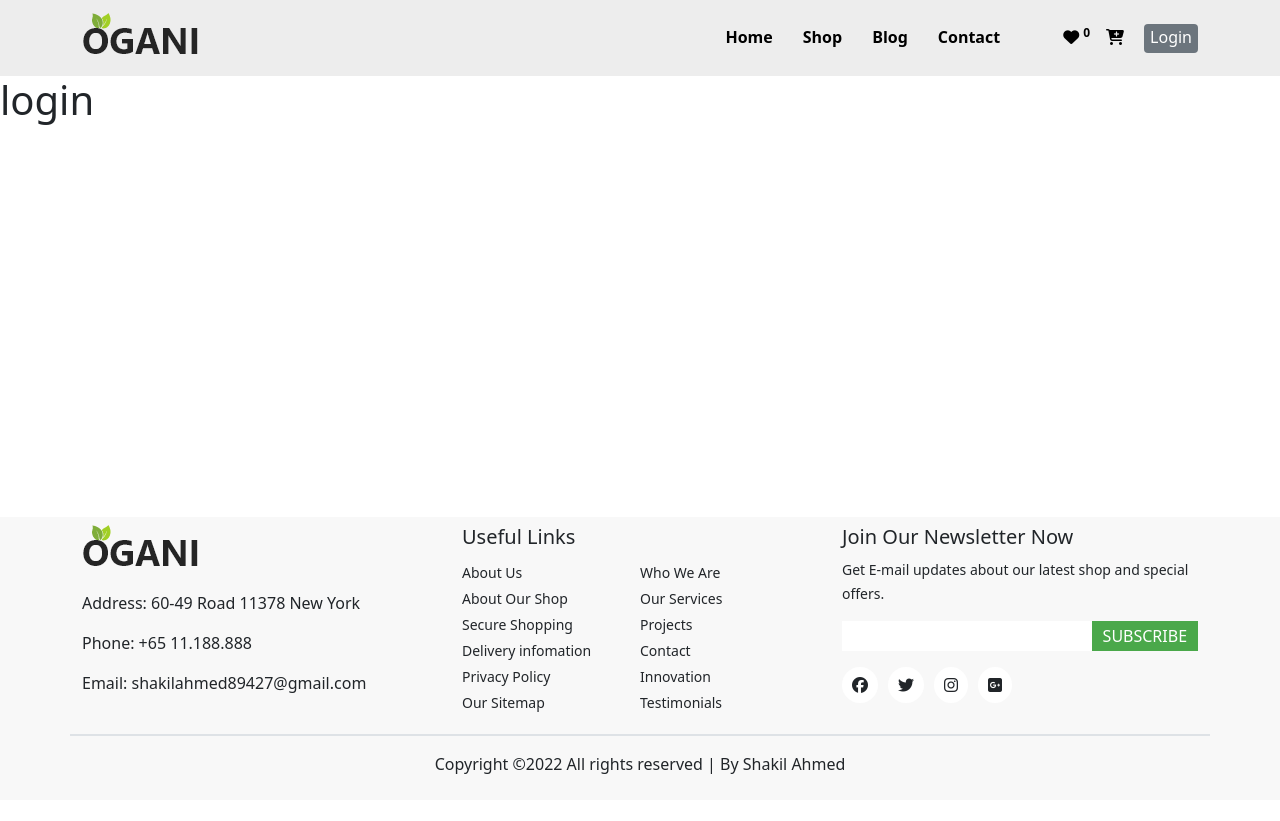
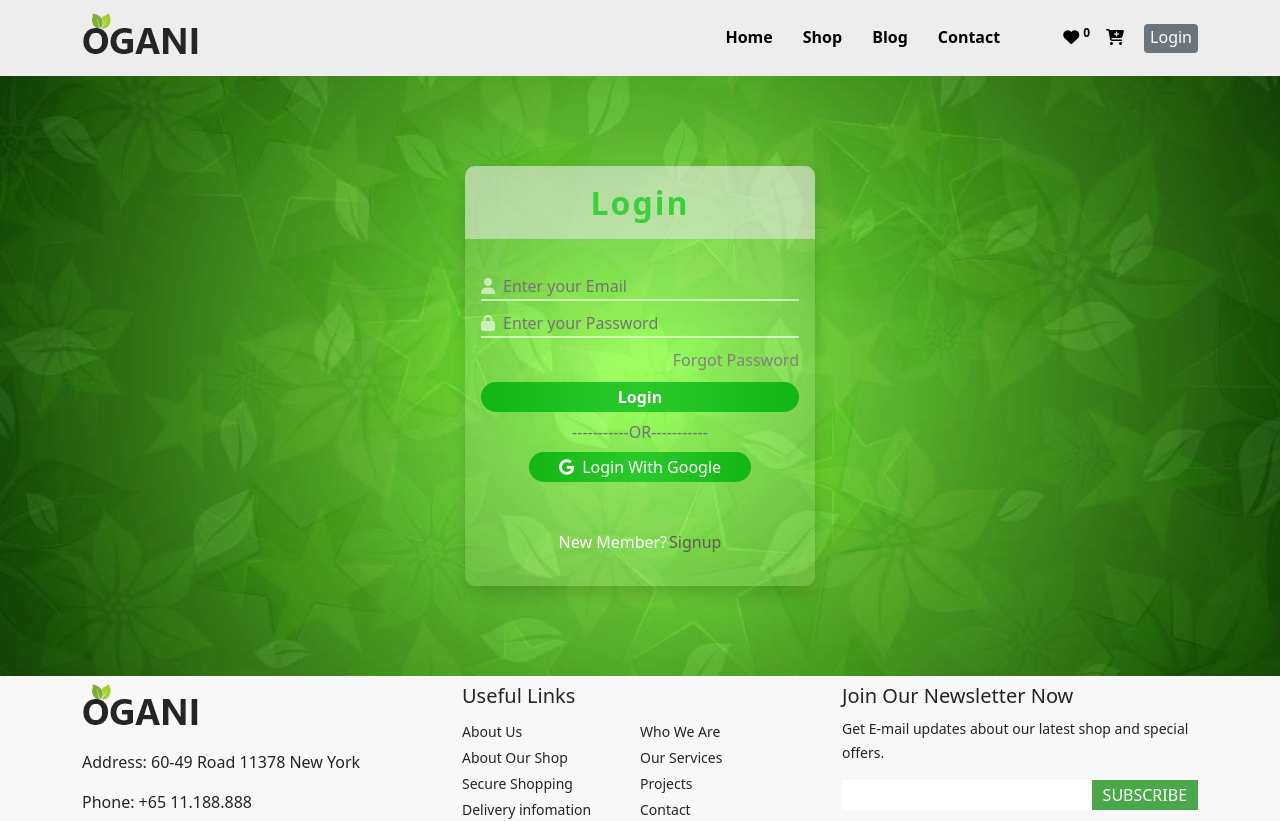
Before and after one commit to shakil89427/Ogani-Client, a React (Create React App) app: page /login in a window 1280 px wide. Shown: the top 821 px of the page. Before the commit the page ends 800 px from the top, so only its background shows below. Built offline with nearby package versions, Linux system fonts and the light colour scheme; no server answers.

Commit message:
login design done

```diff
--- a/src/Components/LoginSignup/Login.js
+++ b/src/Components/LoginSignup/Login.js
@@ -1,10 +1,52 @@
 import React from "react";
+import { Link } from "react-router-dom";
 import "./LoginSignup.css";
 
 const Login = () => {
+  const login = (e) => {
+    e.preventDefault();
+  };
   return (
-    <div>
-      <h1>login</h1>
+    <div className="login-signup-main">
+      <div className="login-main shadow">
+        <h2 className="login-h2">Login</h2>
+        <div className="p-3">
+          <form onSubmit={login}>
+            <div className="input-div">
+              <i class="fas fa-user"></i>
+              <input required placeholder="Enter your Email" type="email" />
+            </div>
+            <div className="input-div">
+              <i class="fas fa-lock"></i>
+              <input
+                required
+                placeholder="Enter your Password"
+                type="password"
+              />
+            </div>
+            <div className="resetpass">
+              <a href="#">Forgot Password</a>
+            </div>
+            <button type="submit" className="login-signup-btn">
+              Login
+            </button>
+          </form>
+          <p className="my-2 text-center text-secondary">
+            -----------OR-----------
+          </p>
+          <div className="my-2 text-center alternate-sign">
+            <button>
+              <i class="me-2 fab fa-google"></i>Login With Google
+            </button>
+            <p className="mt-5 text-white">
+              New Member?
+              <Link className="newmember" to="signup">
+                Signup
+              </Link>
+            </p>
+          </div>
+        </div>
+      </div>
     </div>
   );
 };
--- a/src/Components/LoginSignup/LoginSignup.css
+++ b/src/Components/LoginSignup/LoginSignup.css
@@ -0,0 +1,91 @@
+.login-signup-main {
+  display: grid;
+  place-content: center;
+  min-height: 600px;
+  background-image: url("../../img/login.jpg");
+  background-position: center;
+  background-repeat: none;
+  background-size: cover;
+}
+.login-h2 {
+  text-align: center;
+  padding: 5% 0;
+  background-color: rgba(236, 233, 233, 0.548);
+  border-top-right-radius: 10px;
+  border-top-left-radius: 10px;
+  color: rgb(57, 209, 57);
+  font-weight: 700;
+  letter-spacing: 2px;
+}
+.login-main {
+  background-color: white;
+  width: 350px;
+  border-radius: 10px;
+  background-color: rgba(244, 248, 245, 0.13);
+}
+.input-div {
+  position: relative;
+  display: flex;
+  align-items: center;
+  margin: 3% 0;
+  border-bottom: 2px solid rgba(255, 255, 255, 0.603);
+}
+.input-div i {
+  position: absolute;
+  width: 20px;
+  left: 0;
+  color: rgba(255, 255, 255, 0.61);
+}
+.login-main input {
+  border: none;
+  outline: none;
+  width: 100%;
+  margin-left: 20px;
+  background: none;
+  color: rgba(255, 255, 255, 0.61);
+}
+.resetpass a {
+  text-decoration: none;
+  color: grey;
+  float: right;
+}
+.resetpass a:hover {
+  text-decoration: underline;
+  color: rgb(50, 197, 50);
+}
+.login-signup-btn {
+  border: none;
+  width: 100%;
+  height: 30px;
+  margin-top: 10px;
+  font-weight: 600;
+  border-radius: 20px;
+  background-image: linear-gradient(
+    to right,
+    rgb(19, 182, 19),
+    rgb(42, 202, 42),
+    rgb(19, 182, 19)
+  );
+  color: white;
+}
+.alternate-sign button {
+  border: none;
+  width: 70%;
+  height: 30px;
+  border-radius: 20px;
+  background-image: linear-gradient(
+    to right,
+    rgb(19, 182, 19),
+    rgb(42, 202, 42),
+    rgb(19, 182, 19)
+  );
+  color: white;
+}
+.newmember {
+  text-decoration: none;
+  color: rgb(97, 94, 94);
+  margin-left: 2px;
+}
+.newmember:hover {
+  color: rgb(38, 202, 38);
+}
```
Also changed, not shown: src/img/login.jpg (added).
